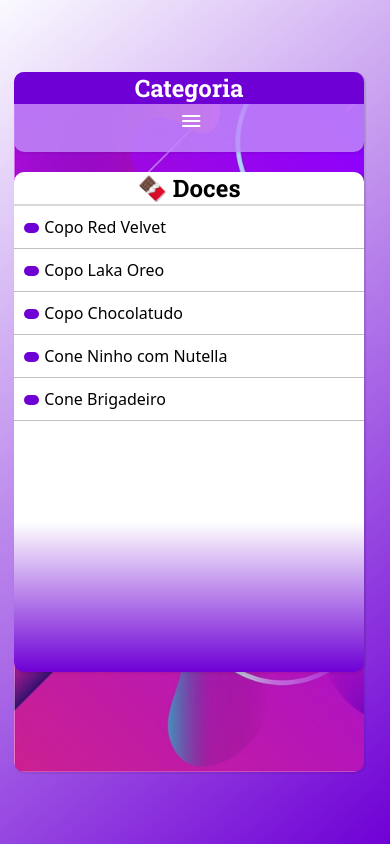
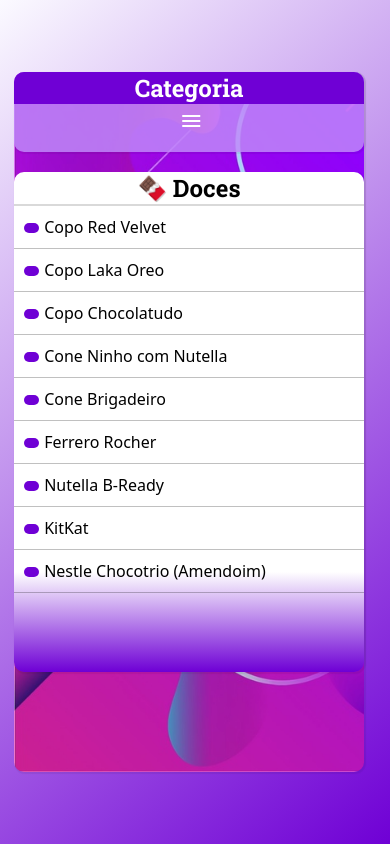
Before and after one commit to onlythiagoad/projeto-cardapio, a plain HTML site: page index.html in a window 390 px wide. Drawn offline with nearby package versions, Linux system fonts and the light colour scheme.

Commit message:
atualizacao

```diff
--- a/estilo/mediaquery.css
+++ b/estilo/mediaquery.css
@@ -41,7 +41,7 @@
     .itens{
         height: 500px;
         width: 350px;
-        background-image: linear-gradient(to top, #6e00d5 , white 150px);
+        background-image: linear-gradient(to top, #6e00d5 , white 100px);
     }
 
     .navegacao-altura{
--- a/index.html
+++ b/index.html
@@ -30,6 +30,11 @@
                     <li class="li-itens doces">Copo Chocolatudo</li>
                     <li class="li-itens doces">Cone Ninho com Nutella</li>
                     <li class="li-itens doces">Cone Brigadeiro</li>
+                    <li class="li-itens doces">Ferrero Rocher</li>
+                    <li class="li-itens doces">Nutella B-Ready</li>
+                    <li class="li-itens doces">KitKat</li>
+                    <li class="li-itens doces">Nestle Chocotrio (Amendoim)</li>
+
                 </ul>
             </div>
             <div class="tabItens">
@@ -40,6 +45,7 @@
                     <li class="li-itens salgados">Temaki (Salmão, geralmente cru)</li>
                     <li class="li-itens salgados">Nigiri de Salmão</li>
                     <li class="li-itens salgados">Hot Roll de Kani</li>
+                    <li class="li-itens salgados">Pippos (Cachorro Quente)</li>
 
 
                 </ul>
```
